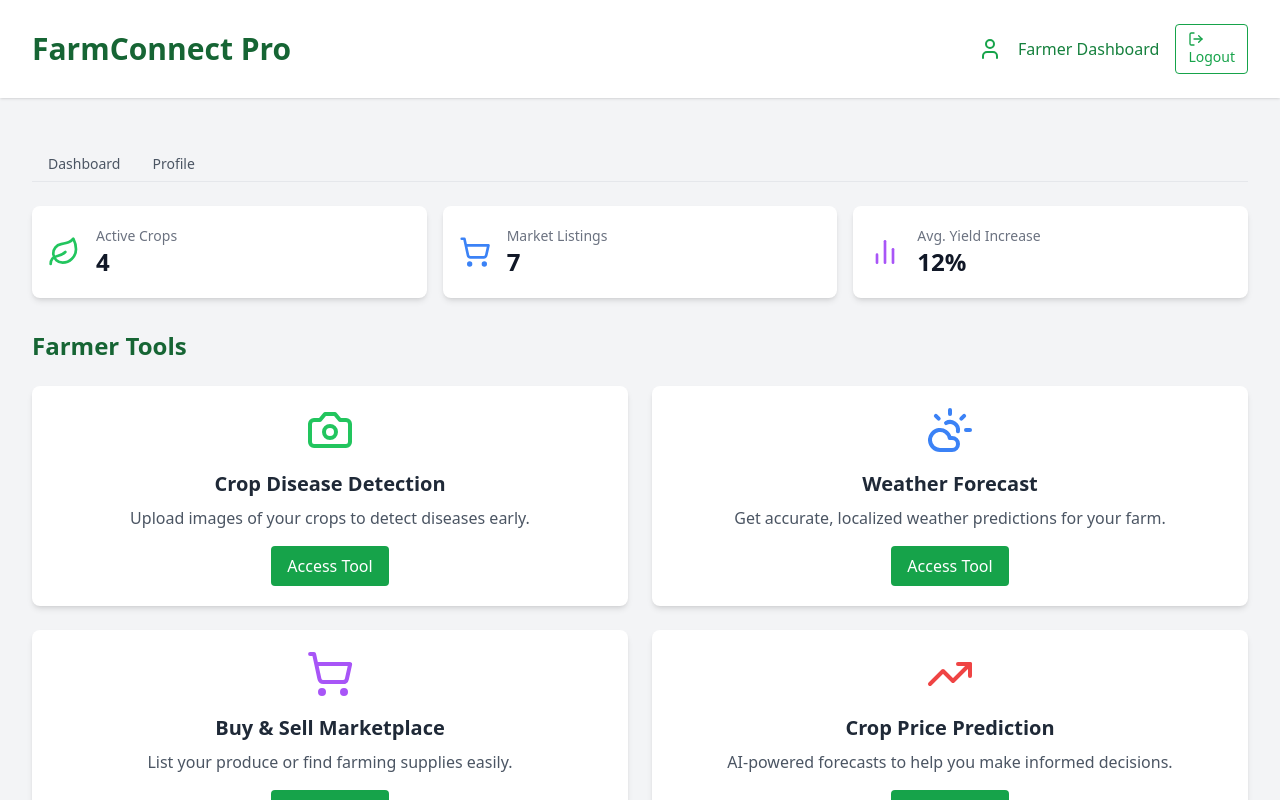
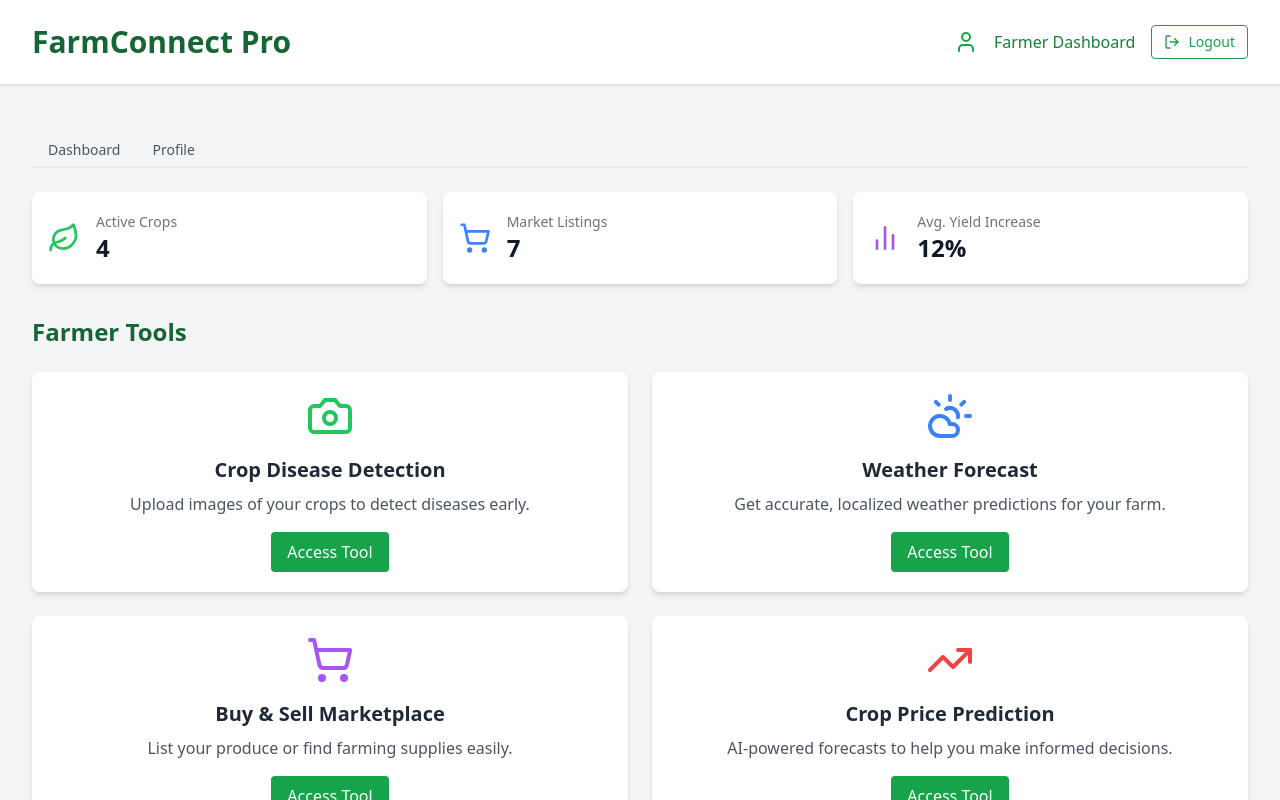
Before and after one commit to Ladla18/Smart-Agriculture-App, a React (Vite) app in the folder frontend/: page / in a window 1280 px wide. Both pictures are taken after typing "Sample", "Sample123" into the empty fields and a click on the button "Log In". Shown: the top 800 px of the page. Built offline with nearby package versions, Linux system fonts and the light colour scheme.

Commit message:
Fixed logout appearance

```diff
--- a/frontend/src/components/Header.jsx
+++ b/frontend/src/components/Header.jsx
@@ -12,7 +12,7 @@ export const Header = ({ userType, onLogout }) => (
           {userType === "farmer" ? "Farmer" : "Buyer"} Dashboard
         </span>
         <Button variant="outline" size="sm" onClick={onLogout}>
-          <LogOut className="h-4 w-4 mr-2" />
+          <LogOut className="h-4 w-4 mr-2 mt-0.5" />
           Logout
         </Button>
       </div>
--- a/frontend/src/components/ui/Button.jsx
+++ b/frontend/src/components/ui/Button.jsx
@@ -24,7 +24,7 @@ export const Button = ({
   return (
     <button
       className={classNames(
-        "font-medium rounded focus:outline-none focus:ring-2 focus:ring-green-500",
+        "font-medium rounded focus:outline-none flex  focus:ring-2 focus:ring-green-500",
         variants[variant],
         sizes[size],
         className
```
